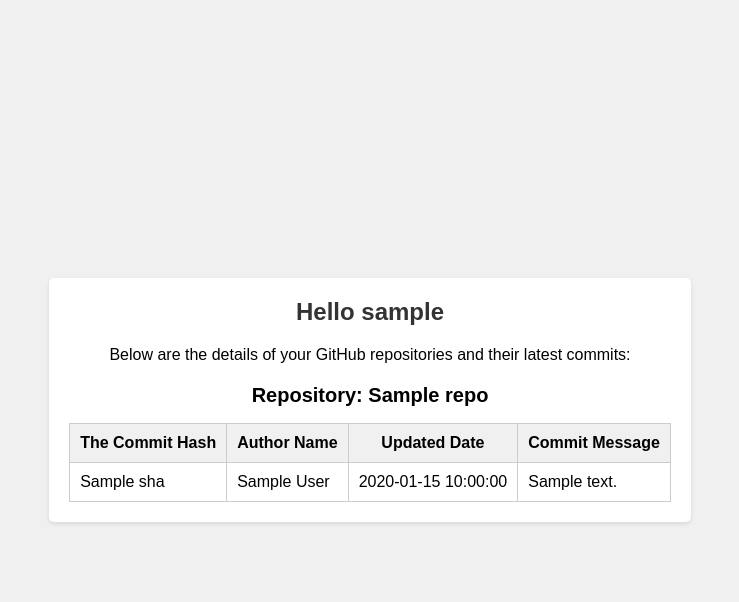
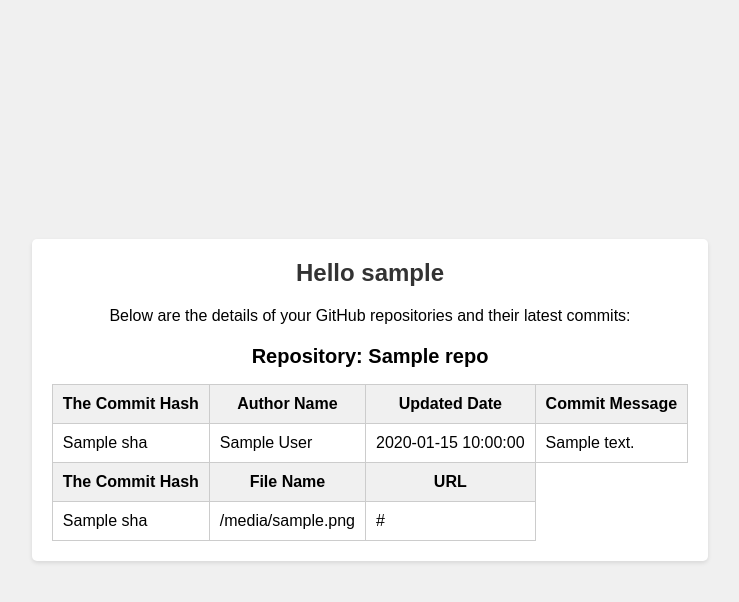
Before and after one commit to ZEJIN1033/sse_LAB2, a Flask app: template api/templates/username_hello.html in a window 1280 px wide. Shown: the top 602 px of the page, without its empty margins (270-1009 px from the left). Run offline with Flask 3, Linux system fonts and the light colour scheme; the template is opened without the code that fills it: most values are stand-ins (such as "Sample title", 1, 10 or a date in 2020).

Commit message:
Add contents of files

```diff
--- a/api/templates/username_hello.html
+++ b/api/templates/username_hello.html
@@ -93,6 +93,22 @@
                         </tr>
                     {% endfor %}
                 </tbody>
+                <thead>
+                    <tr>
+                        <th>The Commit Hash</th>
+                        <th>File Name</th>
+                        <th>URL</th>
+                    </tr>
+                </thead>
+                <tbody>
+                    {% for content in repo.contents %}
+                        <tr>
+                            <td>{{ content.sha }}</td>
+                            <td>{{ content.file_name }}</td>
+                            <td>{{ content.url }}</td>
+                        </tr>
+                    {% endfor %}
+                </tbody>
             </table>
         {% endfor %}
     </div>
```
